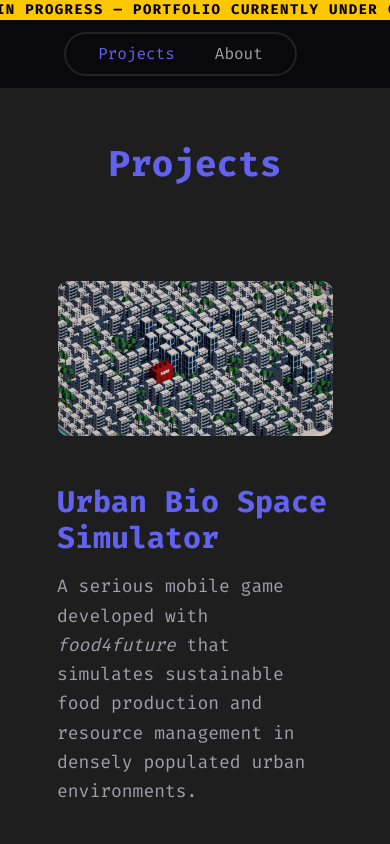
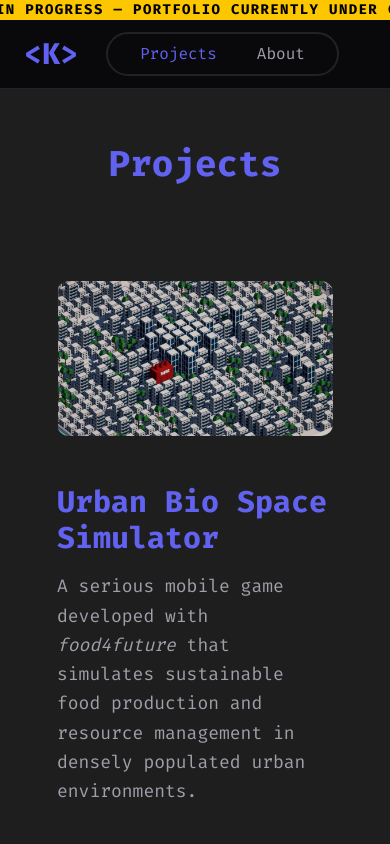
Before and after one commit to Sonic12K12/portfolio-website-nextjs, a Next.js app: page /projects in a window 390 px wide. Shown: the top 844 px of the page. Built offline with nearby package versions, Linux system fonts and the light colour scheme.

Commit message:
add "home" to navbar on mobile

```diff
--- a/src/components/Navbar.js
+++ b/src/components/Navbar.js
@@ -20,14 +20,16 @@ export default function Navbar() {
     <div className="fixed top-0 w-full z-50 flex flex-col">
       <WipBanner />
       <nav
-        className={`top-0 w-full z-50 flex items-center px-8 gap-2 bg-black/40 border-b border-white/10 text-text-main ${currentPath === "/" ? "" : "bg-zinc-950"}`}
+        className={`top-0 w-full z-50 flex items-center px-6 md:px-8 gap-1 md:gap-2 bg-black/40 border-b border-white/10 text-text-main ${currentPath === "/" ? "" : "bg-zinc-950"}`}
       >
         <div>
           <Link
             href="/"
-            className={`hidden md:block font-bold text-xl ${currentPath === "/" ? "" : "text-primary"}`}
+            className={`block font-bold text-3xl md:text-xl ${currentPath === "/" ? "" : "text-primary"}`}
           >
-            {"<Konstantin>"}
+            <span className="md:hidden">{"<K>"}</span>
+
+            <span className="hidden md:inline">{"<Konstantin>"}</span>
           </Link>
         </div>
         <ul className="flex items-center border-2 border-white/10 rounded-full mx-6 my-3 px-3">
```
